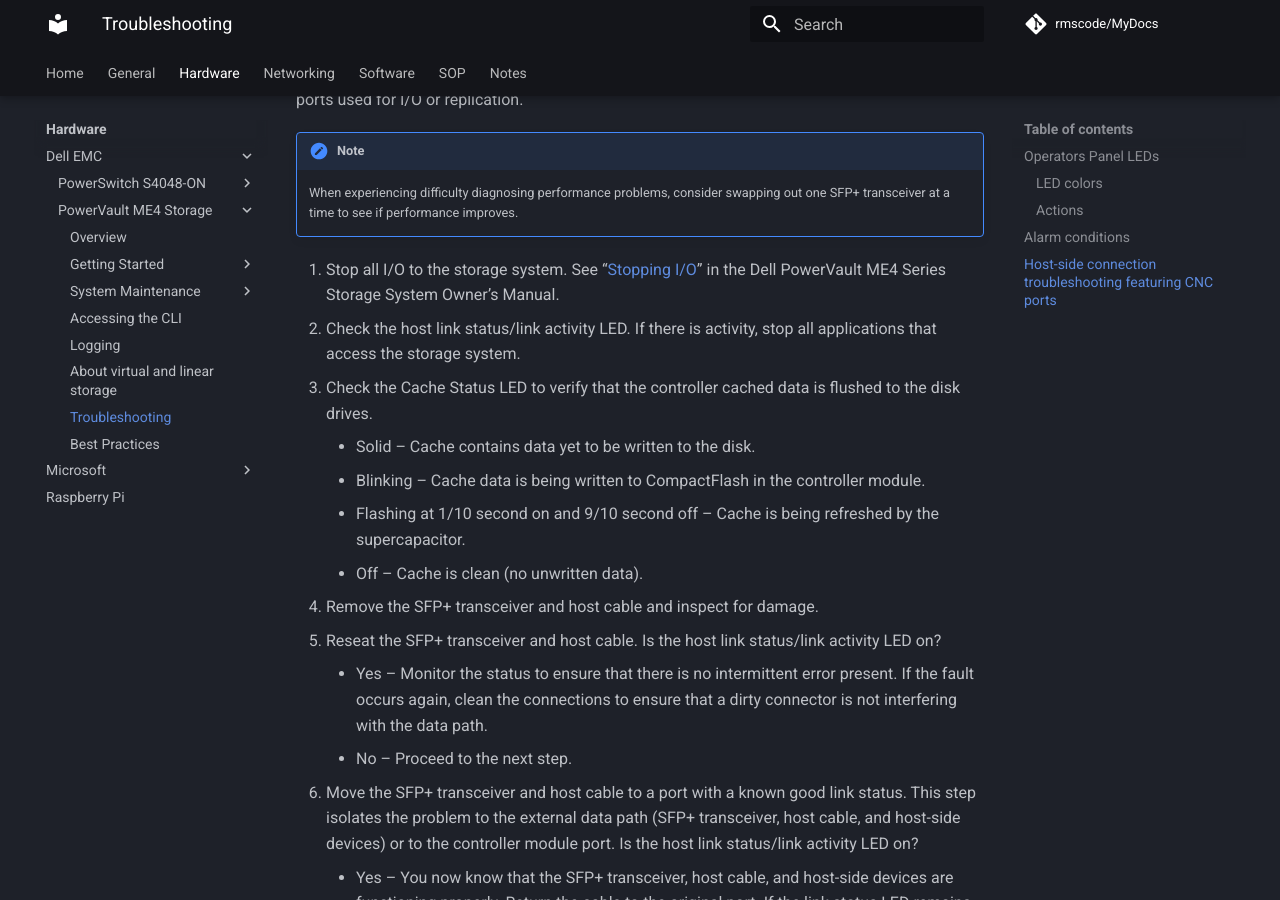
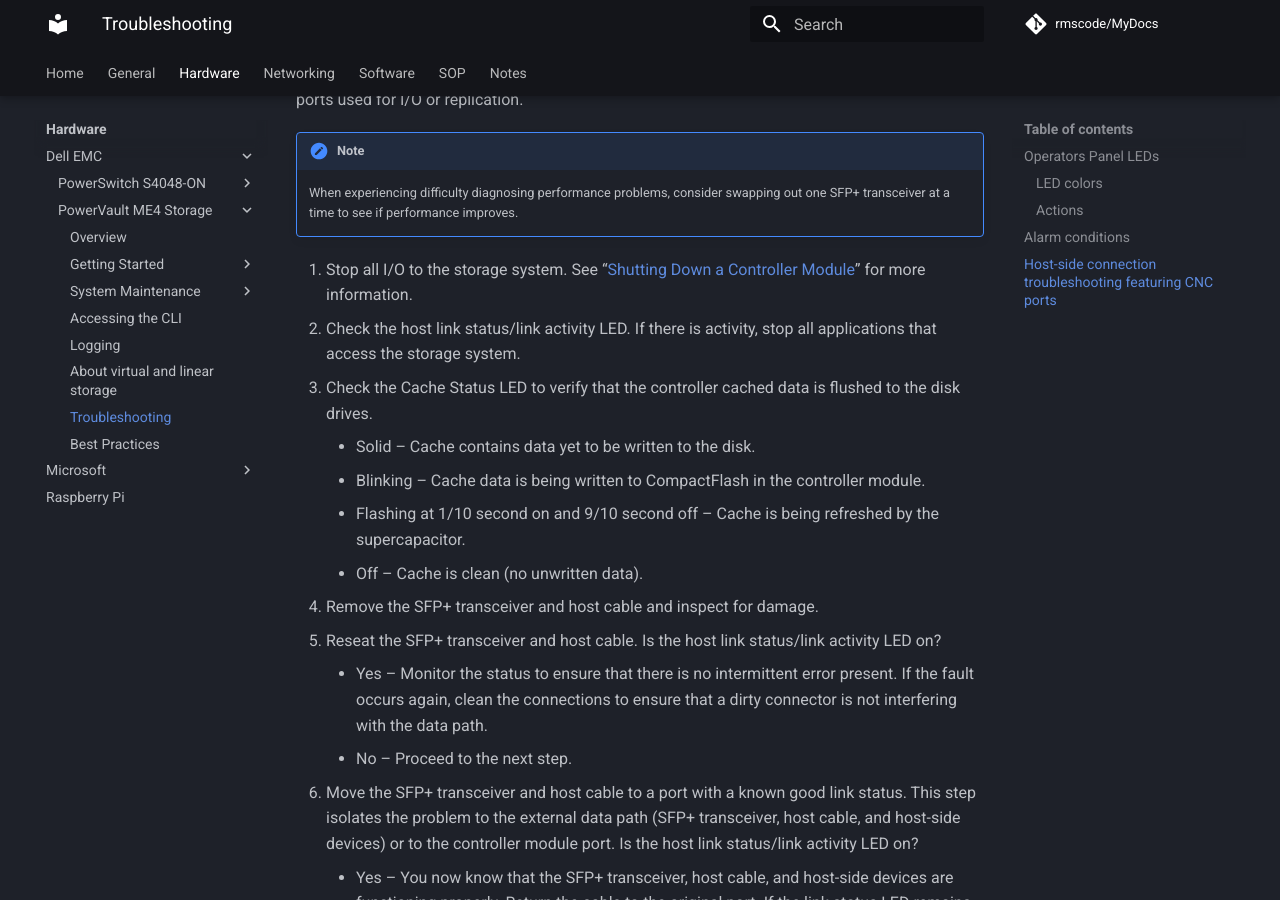
Before and after one commit to rmscode/binary-garden, an MkDocs documentation site: the page built from docs/hardware/dell-emc/powervault-me4/me4-troubleshooting.md, in a window 1280 px wide and 900 px high, scrolled down 2387 px. Built offline with MkDocs 1.6.1 and Material for MkDocs 9.7.7, drawn with Linux system fonts in a browser that asks for light colours; comment, search, counter and statistics services are not loaded.

Commit message:
Update me4-troubleshooting.md

```diff
--- a/docs/hardware/dell-emc/powervault-me4/me4-troubleshooting.md
+++ b/docs/hardware/dell-emc/powervault-me4/me4-troubleshooting.md
@@ -66,7 +66,7 @@
 
     When experiencing difficulty diagnosing performance problems, consider swapping out one SFP+ transceiver at a time to see if performance improves.
 
-1. Stop all I/O to the storage system. See “[Stopping I/O](https://www.dell.com/support/manuals/en-us/powervault-me4012/me4_series_om_pub/shutting-down-a-controller-module?guid=guid-0fdc7a08-1a01-4f66-bc37-d1ed052ac4d1&lang=en-us)” in the Dell PowerVault ME4 Series Storage System Owner’s Manual.
+1. Stop all I/O to the storage system. See “[Shutting Down a Controller Module](me4-shutdown-controller.md)” for more information.
 2. Check the host link status/link activity LED. If there is activity, stop all applications that access the storage system.
 3. Check the Cache Status LED to verify that the controller cached data is flushed to the disk drives.
       - Solid – Cache contains data yet to be written to the disk.
```
